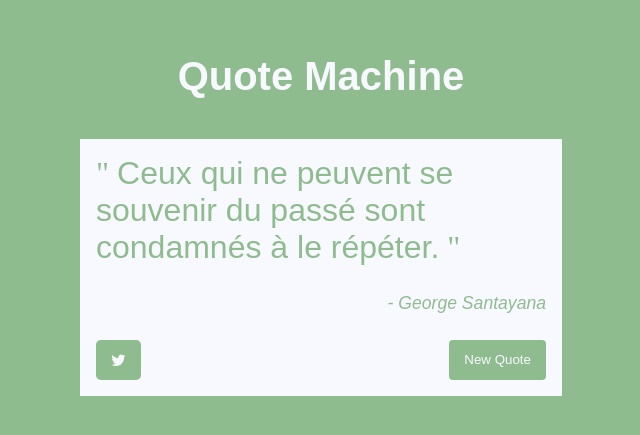
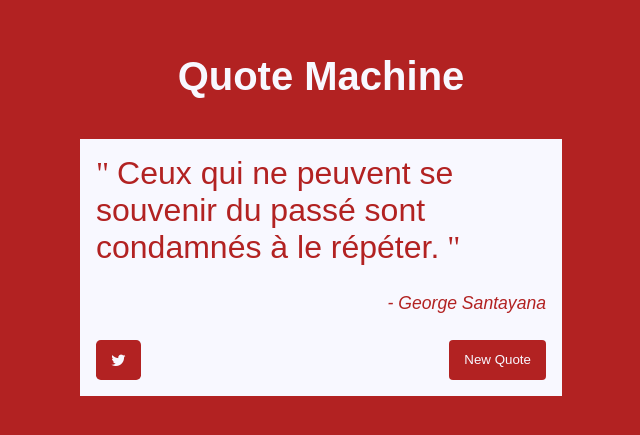
Before and after one commit to andersonfer/quote-machine, a React (Create React App) app: page / in a window 1280 px wide. Shown: the part 155-590 px from the top of the page, without its empty margins (319-959 px from the left). Built offline with nearby package versions, Linux system fonts and the light colour scheme.

Commit message:
I've set a default background color to prevent an extra transition on startup

```diff
--- a/src/App.js
+++ b/src/App.js
@@ -45,10 +45,9 @@ function QuoteBox() {
   const randomColorId = Math.floor(Math.random() * COLORS.length);
   const [content,author] = PHRASES[randomPhraseId];
   const [phrase,setPhrase] = useState({content:content, author:author, id:randomPhraseId});
-  const [color,setColor] = useState(COLORS[randomColorId]);
+  const [color,setColor] = useState('FireBrick');
 
   useEffect(() => {
-    //todo apply the color directly to backgroundColor property
    document.documentElement.style.setProperty('--main-color',color);
   },[color]);
 
```
